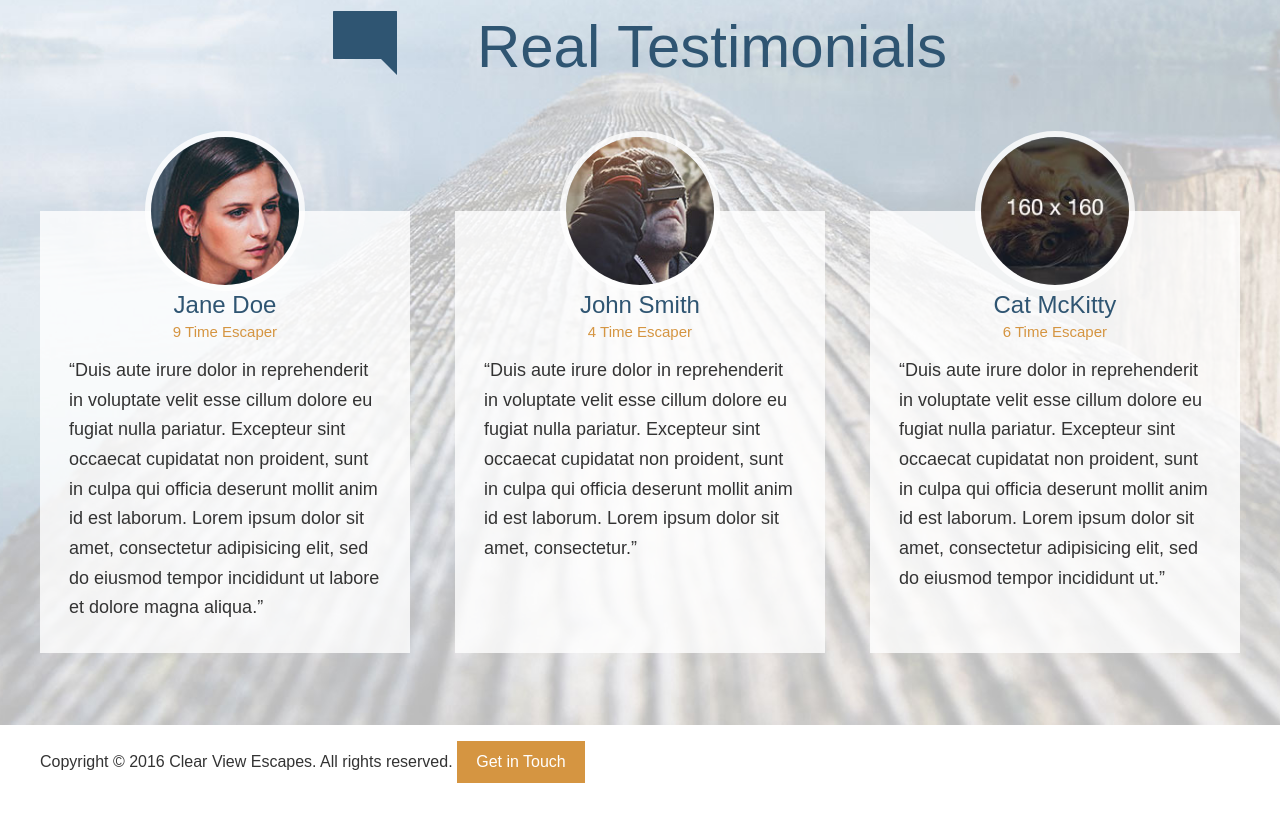
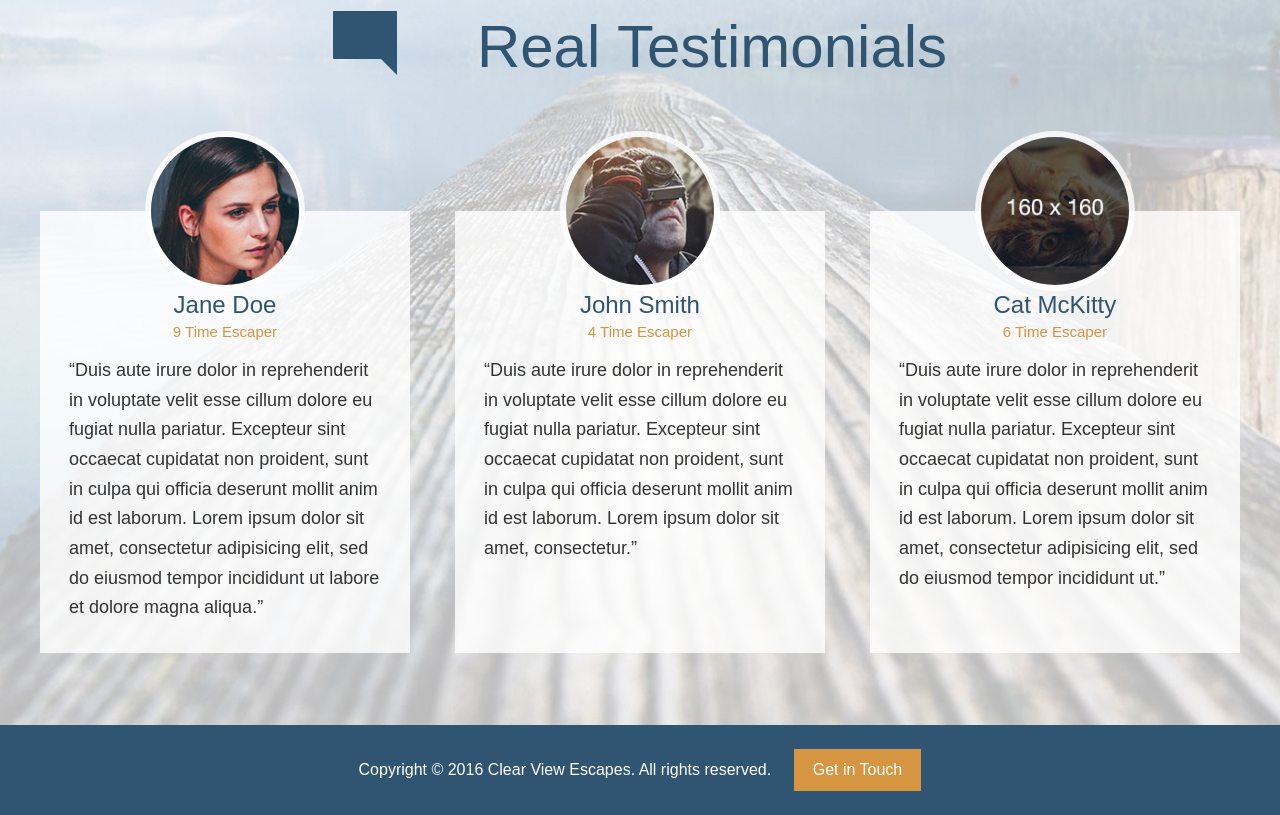
Before and after one commit to chrisco/ts, a website: page app/index.html in a window 1280 px wide. Shown: the part 3165-3980 px from the top of the page. Drawn offline with Linux system fonts and the light colour scheme.

Commit message:
Style footer new file:   app/assets/styles/modules/_site-footer.css modified:   app/assets/styles/styles.css modified:   app/index.html

```diff
--- /dev/null
+++ b/app/assets/styles/modules/_site-footer.css
@@ -0,0 +1,17 @@
+.site-footer {
+  background-color: $mainBlue;
+  color: #fff;
+  padding: .5rem 0;
+  text-align: center;
+
+  &__text {
+    display: block;
+    margin-bottom: 1rem;
+    font-weight: 200;
+    @mixin atMedium {
+      display: inline;
+      margin-bottom: 0;
+      margin-right: 1.4rem;
+    }
+  }
+}
--- a/app/assets/styles/styles.css
+++ b/app/assets/styles/styles.css
@@ -13,3 +13,4 @@
 @import "modules/_feature-item";
 @import "modules/_testimonial";
 @import "modules/_sprite";
+@import "modules/_site-footer";
--- a/app/index.html
+++ b/app/index.html
@@ -145,9 +145,11 @@
     </div>
   </div>
 
-  <footer class="wrapper">
-    <p>Copyright &copy; 2016 Clear View Escapes. All rights reserved. <a href="#" class="btn btn--orange">Get in Touch</a></p>
-  </footer>
+    <footer class="site-footer">
+      <div class="wrapper">
+      <p><span class="site-footer__text">Copyright &copy; 2016 Clear View Escapes. All rights reserved.</span><a href="#" class="btn btn--orange">Get in Touch</a></p>
+    </div>
+    </footer>
 </body>
 
 </html>
--- a/app/temp/styles/styles.css
+++ b/app/temp/styles/styles.css
@@ -1035,3 +1035,25 @@ Instead edit gulp/templates/sprite */
     height: 42px;
     background-position: 36.69752421959096% 45.792307692307695%;
   }
+
+.site-footer {
+  background-color: #2f5572;
+  color: #fff;
+  padding: .5rem 0;
+  text-align: center;
+}
+
+.site-footer__text {
+    display: block;
+    margin-bottom: 1rem;
+    font-weight: 200;
+}
+
+@media(min-width: 800px) {
+
+    .site-footer__text {
+        display: inline;
+        margin-bottom: 0;
+        margin-right: 1.4rem;
+    }
+}
```
Also changed, not shown: README.md.
